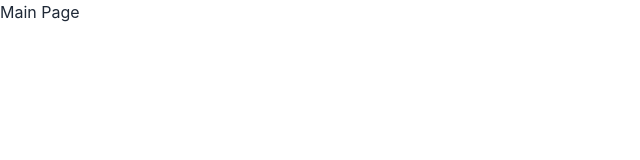
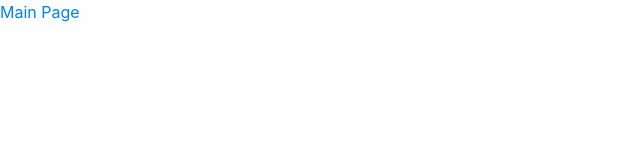
Before and after one commit to scott181182/MakeuC2022, a Next.js app in the folder frontend/: page / in a window 1280 px wide. Shown: the top 160 px of the page, without its empty margins (0-640 px from the left). Built offline with nearby package versions, Linux system fonts and the light colour scheme.

Commit message:
feat(client): added tailwind colors and daisyui theme

```diff
--- a/frontend/pages/_app.tsx
+++ b/frontend/pages/_app.tsx
@@ -1,6 +1,6 @@
 import "../styles/globals.css";
 
-import { AppProps } from "next/app";
+import type { AppProps } from "next/app";
 
 function App({ Component, pageProps }: AppProps) {
     return <Component {...pageProps}/>;
--- /dev/null
+++ b/frontend/pages/_document.tsx
@@ -0,0 +1,14 @@
+import { Html, NextScript, Main, Head } from "next/document";
+
+
+export default function Document() {
+    return <Html data-theme="blueskies">
+        <Head>
+
+        </Head>
+        <body>
+            <Main/>
+            <NextScript/>
+        </body>
+    </Html>;
+}
--- a/frontend/pages/index.tsx
+++ b/frontend/pages/index.tsx
@@ -5,7 +5,7 @@ import { NextPage } from "next";
 const HomePage: NextPage = () => {
     return (
         <div className="container">
-            <h1>Main Page</h1>
+            <h1 className="text-primary">Main Page</h1>
         </div>
     );
 };
--- /dev/null
+++ b/frontend/postcss.config.js
@@ -0,0 +1,6 @@
+module.exports = {
+    plugins: {
+        tailwindcss: {},
+        autoprefixer: {},
+    },
+};
--- a/frontend/tailwind.config.js
+++ b/frontend/tailwind.config.js
@@ -1,3 +1,15 @@
+const colors = {
+    "primary": "#0082f0",
+    "secondary": "#b9defe",
+    "accent": "#d1436d",
+    "neutral": "#3D4451",
+    "base-100": "#fefeff",
+    "info": "#3abff8",
+    "success": "#36d399",
+    "warning": "#fbbd23",
+    "error": "#f87272"
+};
+
 /** @type {import('tailwindcss').Config} */
 module.exports = {
     content: [
@@ -8,9 +20,18 @@ module.exports = {
         container: {
             center: true
         },
-        extend: {},
+        extend: {
+            colors,
+        },
     },
     plugins: [
         require("daisyui")
     ],
+    daisyui: {
+        themes: [
+            {
+                blueskies: colors
+            }
+        ]
+    }
 };
```
